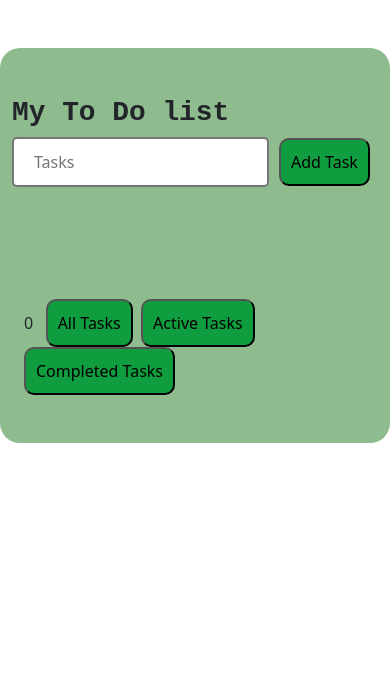
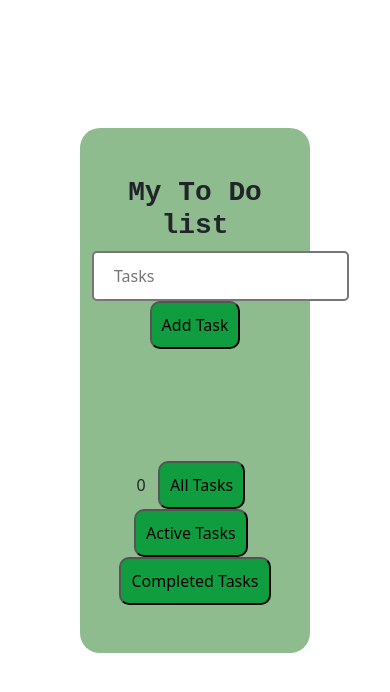
Before and after one commit to MariolaH/To-Do-List, a React app in the folder app/: page / in a window 390 px wide. Built offline with nearby package versions, Linux system fonts and the light colour scheme.

Commit message:
responsive

```diff
--- a/app/src/ToDoMain.js
+++ b/app/src/ToDoMain.js
@@ -68,18 +68,17 @@ function ToDoMain() {
 
   return (
     <div className="frame">
-      <div class="container py-5 h-100" >
+      <div class="container py-5 h-100">
         <div
           class="row d-flex justify-content-center align-items-center py-5"
-          style={{ backgroundColor: "#8FBC8F" }}
+          style={{ backgroundColor: "#8FBC8F", textAlign: "center" }}
         >
-          <div class="col-sm-4">
+          <div class="col-sm-6 col-md-6 col-lg-4">
             {/* header - To Do List */}
             <Header />
             <input
               style={{ marginRight: 10, borderRadius: 5, borderStyle: "solid" }}
               type="text"
-
               placeholder="Tasks"
               onChange={updateInput}
             />
@@ -96,7 +95,7 @@ function ToDoMain() {
             class="row d-flex justify-content-center align-items-center py-5"
             style={{ backgroundColor: "#8FBC8F" }}
           >
-          <div class="col-lg-3">
+            <div class="col-lg-3">
               <ul>
                 {displayView.map((item) => (
                   <li key={item.id}>
@@ -121,10 +120,13 @@ function ToDoMain() {
                   </li>
                 ))}
               </ul>
+            </div>
           </div>
-          </div>
-          <div class="row d-flex justify-content-center align-items-center h-100">
-            <div class="col-sm-4">
+          <div
+            class="row d-flex justify-content-center align-items-center h-100"
+            style={{ textAlign: "center" }}
+          >
+            <div class="col-sm-6">
               {count}&nbsp;&nbsp;&nbsp;
               {/* all/active/completed */}
               <button
--- a/app/src/style.css
+++ b/app/src/style.css
@@ -1,3 +1,21 @@
+/* Desktop */
+@media (min-width: 1200px) {
+  /* Styles for desktop */
+}
+
+/* Tablet */
+@media (min-width: 768px) and (max-width: 1199px) {
+  /* Styles for tablet */
+}
+
+/* Mobile */
+@media (max-width: 767px) {
+  /* Styles for mobile */
+}
+
+.frame {
+    margin: 5rem;
+}
 
 button {
     background-color: rgb(16, 157, 63);
```
